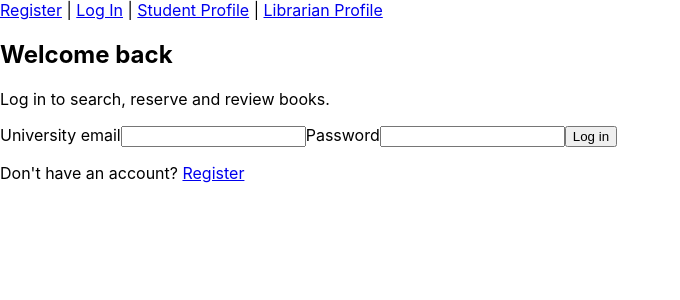
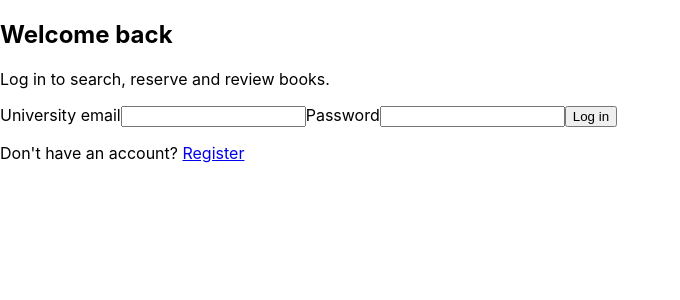
Before and after one commit to Muhammaddddddd/library-smart, a React (Create React App) app: page /login in a window 1280 px wide. Shown: the top 300 px of the page, without its empty margins (0-680 px from the left). Built offline with nearby package versions, Linux system fonts and the light colour scheme.

Commit message:
Remove nav bar

```diff
--- a/src/App.js
+++ b/src/App.js
@@ -8,12 +8,6 @@ import "./styles.css";
 function App() {
   return (
     <BrowserRouter>
-      <nav>
-        <Link to="/register">Register</Link> |{" "}
-        <Link to="/login">Log In</Link> |{" "}
-        <Link to="/student-profile">Student Profile</Link> |{" "}
-        <Link to="/librarian-profile">Librarian Profile</Link>
-      </nav>
       <Routes>
         <Route path="/" element={<Navigate to="/login" replace />} />
         <Route path="/register" element={<Register />} />
```
